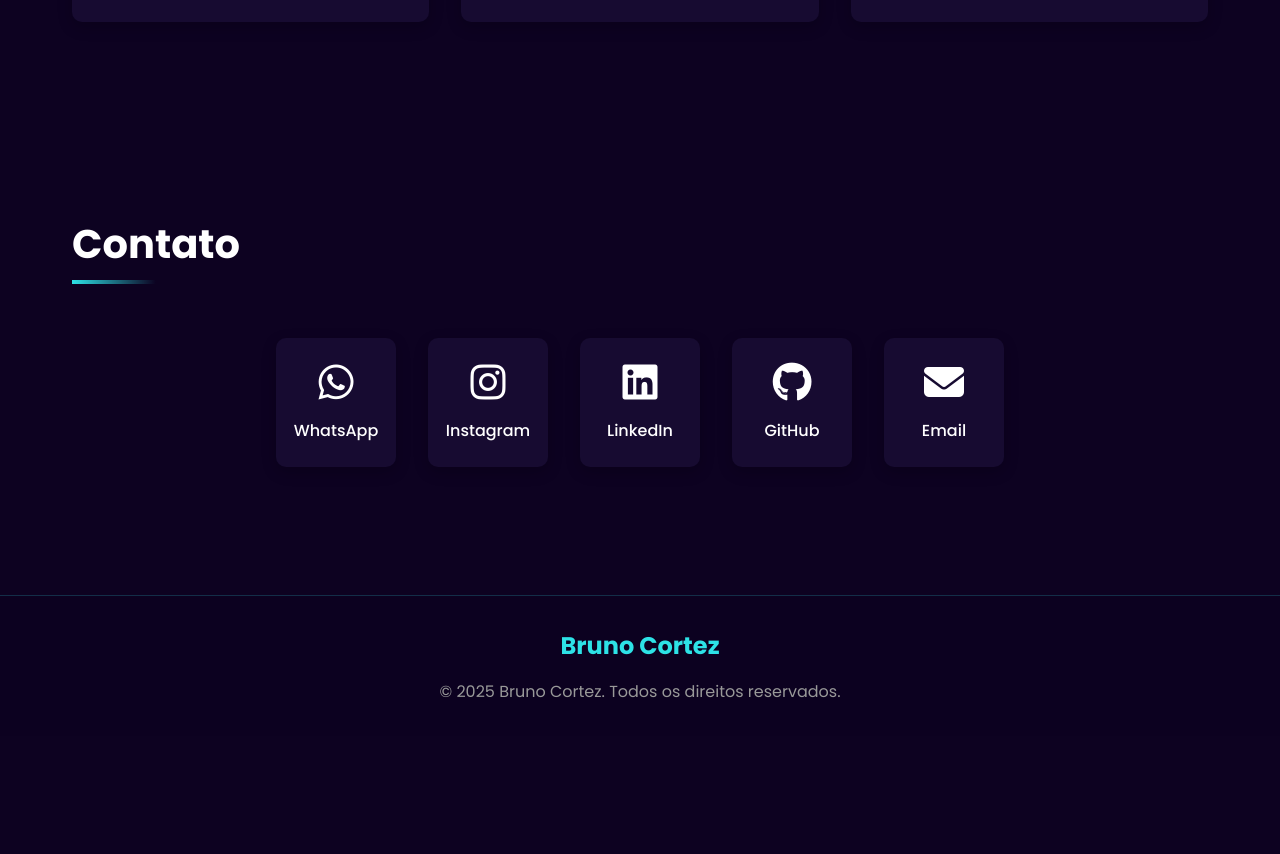
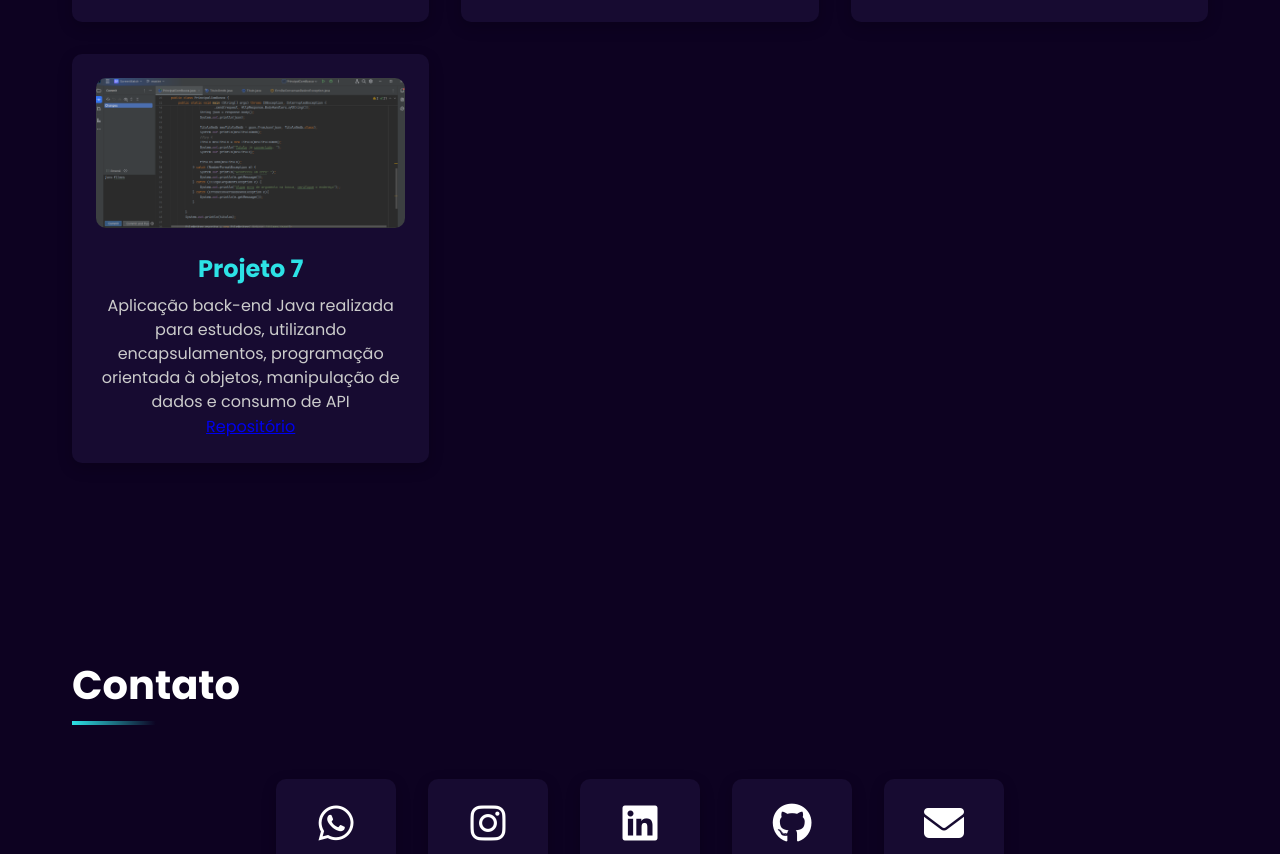
Before and after one commit to BrunoCortez64/PortifolioBrCz, a website: page index.html in a window 1280 px wide. Shown: the part 6355-7209 px from the top of the page. Before the commit the page ends 7091 px from the top, so only its background shows below. Drawn offline with nearby package versions, Linux system fonts and the light colour scheme; animation ran at ten frames a second.

Commit message:
Commit do portifólio

```diff
--- a/index.html
+++ b/index.html
@@ -317,6 +317,12 @@
                 <p>Aplicação web FullStack desenvolvida por Html,Css e Python, utilizando o framework Django</p>
                 <a href="https://github.com/BrunoCortez64/bruno_space1">Repositório</a>
             </div>
+            <div class="project-card">
+                <img src="imagens/projeto7.png" alt="Projeto 7">
+                <h3>Projeto 7</h3>
+                <p>Aplicação back-end Java realizada para estudos, utilizando encapsulamentos, programação orientada à objetos, manipulação de dados e consumo de API</p>
+                <a href="https://github.com/BrunoCortez64/FilmesJava">Repositório</a>
+            </div>
         </div>
     </section>
 
```
Also changed, not shown: imagens/perfil_nobg.png (deleted), imagens/projeto7.png (added).
